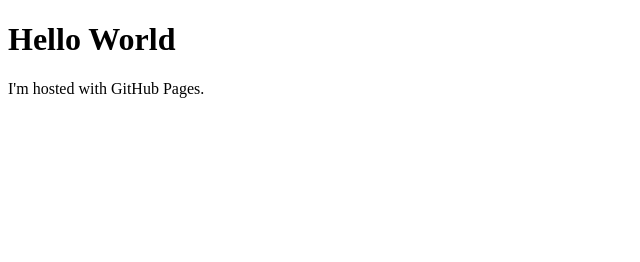
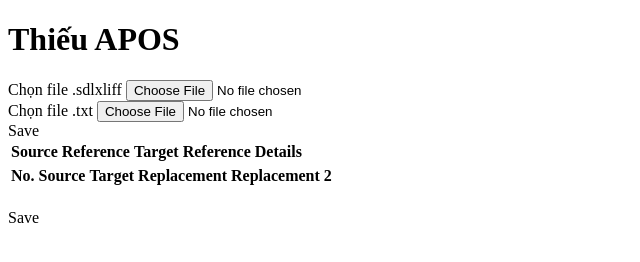
Before and after one commit to ayofinaly/ayofinaly.github.io, a plain HTML site: page index.html in a window 1280 px wide. Shown: the whole page, without its empty margins (0-640 px from the left). Drawn offline with Linux system fonts and the light colour scheme.

Commit message:
Update index.html

```diff
--- a/index.html
+++ b/index.html
@@ -1,7 +1,56 @@
 <!DOCTYPE html>
-<html>
+<html lang="en">
+<head>
+    <meta charset="UTF-8">
+    <meta name="viewport" content="width=device-width, initial-scale=1.0">
+    <title>KMH's Translator</title>
+  <link rel="stylesheet" type="text/css" href="style.css">
+
+</head>
 <body>
-<h1>Hello World</h1>
-<p>I'm hosted with GitHub Pages.</p>
+    <h1>Thiếu APOS</h1>
+    <div class="container">
+        <div class="file-input-container">
+            <label for="fileInput" class="file-input-label">Chọn file .sdlxliff</label>
+            <input type="file" id="fileInput">
+        </div>
+        <div class="file-input-container">
+            <label for="textInputFile" class="file-input-label">Chọn file .txt</label>
+            <input type="file" id="textInputFile" accept=".txt">
+        </div>
+    </div>
+    <div class="file-input-label" onclick="generateNewSDLXLIFF()">Save</div>
+
+<table id="referenceTable">
+    <thead>
+        <tr>
+            <th>Source Reference</th>
+            <th>Target Reference</th>
+            <th>Details</th>
+        </tr>
+    </thead>
+    <tbody id="references"></tbody>
+</table>
+
+    <table id="outputTable">
+        <thead>
+            <tr>
+                <th>No.</th>
+                <th>Source</th>
+                <th>Target</th>
+                <th>Replacement</th>
+                <th>Replacement 2</th>
+            </tr>
+        </thead>
+        <tbody id="output"></tbody>
+    </table>
+    <h1></h1>
+
+    <div class="file-input-label" onclick="generateNewSDLXLIFF()">Save</div>
+
+
+
+  <script src="script.js"></script>
+
 </body>
 </html>
```
